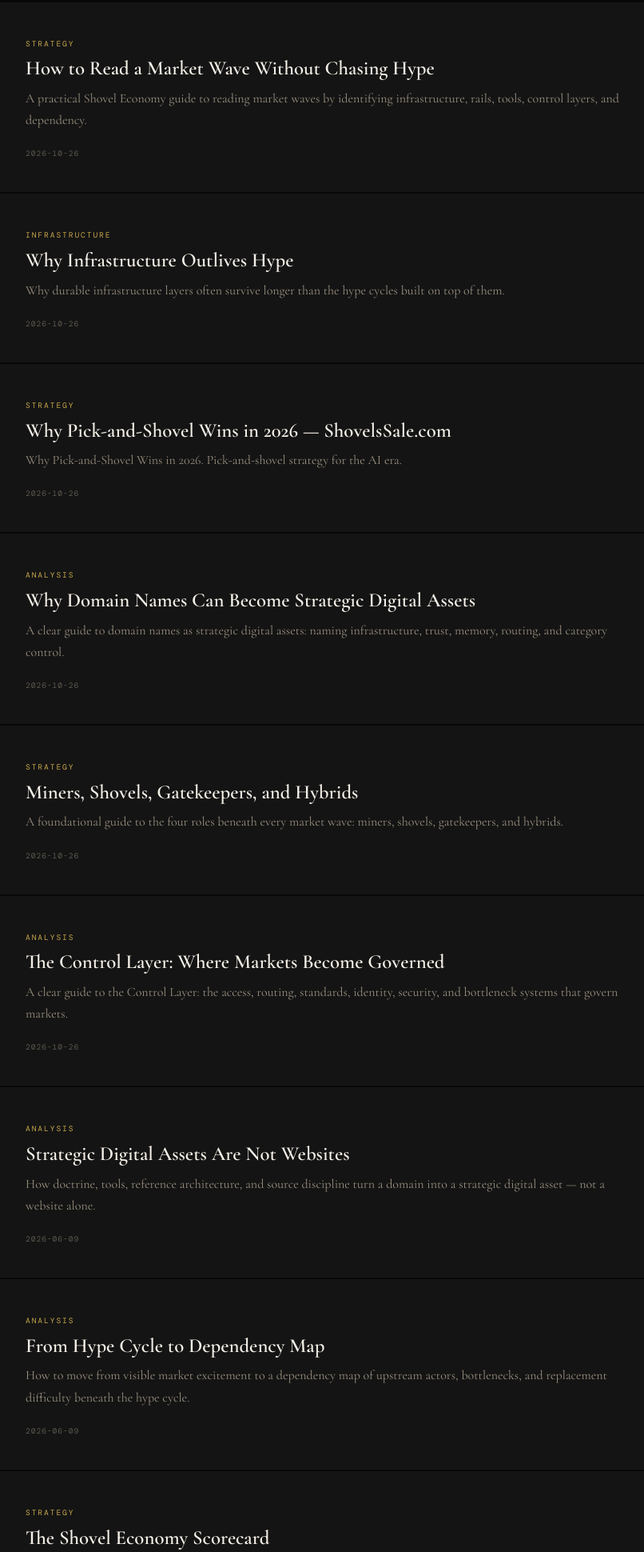
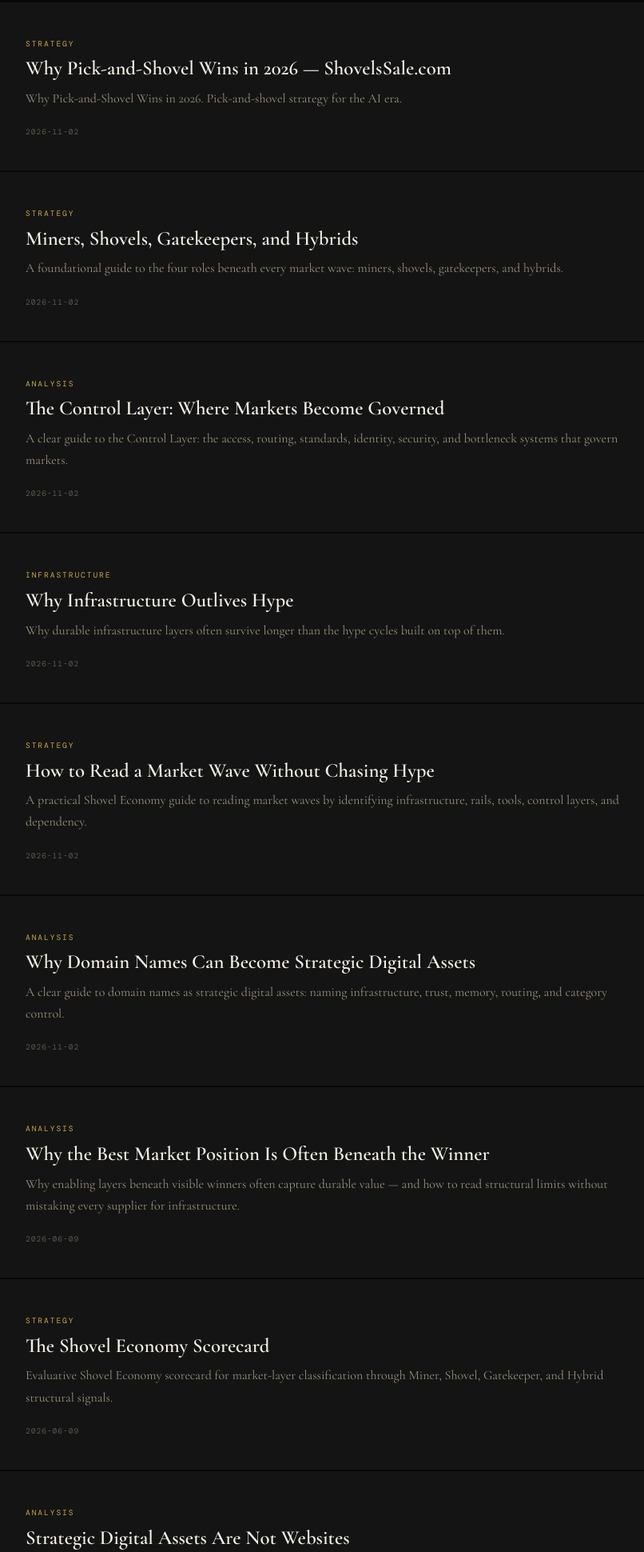
Before and after one commit to Sohadot/ShovelsSale, a plain HTML site: page blog/index.html in a window 1280 px wide. Shown: the part 558-2498 px from the top of the page at 80% size, without its empty margins (219-1025 px from the left). Drawn offline with nearby package versions, Linux system fonts and the light colour scheme; a web font is replaced by a local one.

Commit message:
Weekly publishing update — 2026-11-02

```diff
--- a/blog/index.html
+++ b/blog/index.html
@@ -271,59 +271,52 @@
 
   <div class="posts-grid">
 
-      <a href="/blog/how-to-read-a-market-wave-without-chasing-hype/" class="post-card">
+      <a href="/blog/pick-and-shovel-wins-2026/" class="post-card">
         <span class="post-category">Strategy</span>
-        <h2>How to Read a Market Wave Without Chasing Hype</h2>
-        <p>A practical Shovel Economy guide to reading market waves by identifying infrastructure, rails, tools, control layers, and dependency.</p>
-        <span class="post-date">2026-10-26</span>
+        <h2>Why Pick-and-Shovel Wins in 2026 — ShovelsSale.com</h2>
+        <p>Why Pick-and-Shovel Wins in 2026. Pick-and-shovel strategy for the AI era.</p>
+        <span class="post-date">2026-11-02</span>
+      </a>
+
+      <a href="/blog/miners-shovels-gatekeepers-hybrids/" class="post-card">
+        <span class="post-category">Strategy</span>
+        <h2>Miners, Shovels, Gatekeepers, and Hybrids</h2>
+        <p>A foundational guide to the four roles beneath every market wave: miners, shovels, gatekeepers, and hybrids.</p>
+        <span class="post-date">2026-11-02</span>
+      </a>
+
+      <a href="/blog/the-control-layer/" class="post-card">
+        <span class="post-category">Analysis</span>
+        <h2>The Control Layer: Where Markets Become Governed</h2>
+        <p>A clear guide to the Control Layer: the access, routing, standards, identity, security, and bottleneck systems that govern markets.</p>
+        <span class="post-date">2026-11-02</span>
       </a>
 
       <a href="/blog/why-infrastructure-outlives-hype/" class="post-card">
         <span class="post-category">Infrastructure</span>
         <h2>Why Infrastructure Outlives Hype</h2>
         <p>Why durable infrastructure layers often survive longer than the hype cycles built on top of them.</p>
-        <span class="post-date">2026-10-26</span>
+        <span class="post-date">2026-11-02</span>
       </a>
 
-      <a href="/blog/pick-and-shovel-wins-2026/" class="post-card">
+      <a href="/blog/how-to-read-a-market-wave-without-chasing-hype/" class="post-card">
         <span class="post-category">Strategy</span>
-        <h2>Why Pick-and-Shovel Wins in 2026 — ShovelsSale.com</h2>
-        <p>Why Pick-and-Shovel Wins in 2026. Pick-and-shovel strategy for the AI era.</p>
-        <span class="post-date">2026-10-26</span>
+        <h2>How to Read a Market Wave Without Chasing Hype</h2>
+        <p>A practical Shovel Economy guide to reading market waves by identifying infrastructure, rails, tools, control layers, and dependency.</p>
+        <span class="post-date">2026-11-02</span>
       </a>
 
       <a href="/blog/why-domain-names-can-become-strategic-digital-assets/" class="post-card">
         <span class="post-category">Analysis</span>
         <h2>Why Domain Names Can Become Strategic Digital Assets</h2>
         <p>A clear guide to domain names as strategic digital assets: naming infrastructure, trust, memory, routing, and category control.</p>
-        <span class="post-date">2026-10-26</span>
+        <span class="post-date">2026-11-02</span>
       </a>
 
-      <a href="/blog/miners-shovels-gatekeepers-hybrids/" class="post-card">
-        <span class="post-category">Strategy</span>
-        <h2>Miners, Shovels, Gatekeepers, and Hybrids</h2>
-        <p>A foundational guide to the four roles beneath every market wave: miners, shovels, gatekeepers, and hybrids.</p>
-        <span class="post-date">2026-10-26</span>
-      </a>
-
-      <a href="/blog/the-control-layer/" class="post-card">
+      <a href="/blog/beneath-the-winner/" class="post-card">
         <span class="post-category">Analysis</span>
-        <h2>The Control Layer: Where Markets Become Governed</h2>
-        <p>A clear guide to the Control Layer: the access, routing, standards, identity, security, and bottleneck systems that govern markets.</p>
-        <span class="post-date">2026-10-26</span>
-      </a>
-
-      <a href="/blog/strategic-digital-assets-are-not-websites/" class="post-card">
-        <span class="post-category">Analysis</span>
-        <h2>Strategic Digital Assets Are Not Websites</h2>
-        <p>How doctrine, tools, reference architecture, and source discipline turn a domain into a strategic digital asset — not a website alone.</p>
-        <span class="post-date">2026-06-09</span>
-      </a>
-
-      <a href="/blog/hype-cycle-to-dependency-map/" class="post-card">
-        <span class="post-category">Analysis</span>
-        <h2>From Hype Cycle to Dependency Map</h2>
-        <p>How to move from visible market excitement to a dependency map of upstream actors, bottlenecks, and replacement difficulty beneath the hype cycle.</p>
+        <h2>Why the Best Market Position Is Often Beneath the Winner</h2>
+        <p>Why enabling layers beneath visible winners often capture durable value — and how to read structural limits without mistaking every supplier for infrastructure.</p>
         <span class="post-date">2026-06-09</span>
       </a>
 
@@ -334,6 +327,13 @@
         <span class="post-date">2026-06-09</span>
       </a>
 
+      <a href="/blog/strategic-digital-assets-are-not-websites/" class="post-card">
+        <span class="post-category">Analysis</span>
+        <h2>Strategic Digital Assets Are Not Websites</h2>
+        <p>How doctrine, tools, reference architecture, and source discipline turn a domain into a strategic digital asset — not a website alone.</p>
+        <span class="post-date">2026-06-09</span>
+      </a>
+
       <a href="/blog/infrastructure-signals/" class="post-card">
         <span class="post-category">Infrastructure</span>
         <h2>Infrastructure Signals — When Layers Become Necessary</h2>
@@ -341,10 +341,10 @@
         <span class="post-date">2026-06-09</span>
       </a>
 
-      <a href="/blog/beneath-the-winner/" class="post-card">
+      <a href="/blog/hype-cycle-to-dependency-map/" class="post-card">
         <span class="post-category">Analysis</span>
-        <h2>Why the Best Market Position Is Often Beneath the Winner</h2>
-        <p>Why enabling layers beneath visible winners often capture durable value — and how to read structural limits without mistaking every supplier for infrastructure.</p>
+        <h2>From Hype Cycle to Dependency Map</h2>
+        <p>How to move from visible market excitement to a dependency map of upstream actors, bottlenecks, and replacement difficulty beneath the hype cycle.</p>
         <span class="post-date">2026-06-09</span>
       </a>
 
--- a/sitemap.xml
+++ b/sitemap.xml
@@ -113,7 +113,7 @@
   </url>
   <url>
     <loc>https://shovelssale.com/blog/</loc>
-    <lastmod>2026-10-19</lastmod>
+    <lastmod>2026-10-26</lastmod>
     <changefreq>weekly</changefreq>
     <priority>0.85</priority>
   </url>
```
Also changed, not shown: blog/feed.xml (+25 -25 lines).
